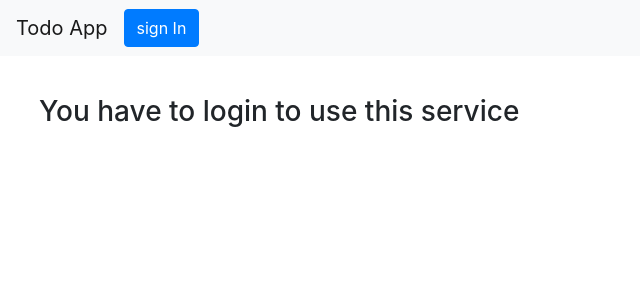
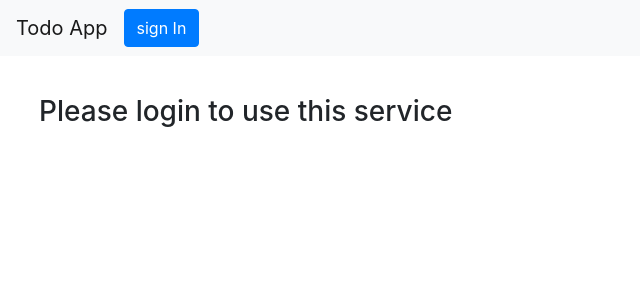
Before and after one commit to PawanSuryavanshi95/Todo, a React (Create React App) app: page / in a window 1280 px wide. Shown: the top 300 px of the page, without its empty margins (0-640 px from the left). Built offline with nearby package versions, Linux system fonts and the light colour scheme.

Commit message:
Removed redundant styling

```diff
--- a/src/App.js
+++ b/src/App.js
@@ -17,7 +17,7 @@ function App() {
             <Todos/>
           </main> :
           <main>
-            <h3>You have to login to use this service</h3>
+            <h3>Please login to use this service</h3>
           </main>}
     </div>
   );
--- a/src/component/Todos.js
+++ b/src/component/Todos.js
@@ -32,7 +32,6 @@ class Todos extends Component {
           <CardBody>
             <CardTitle>Todos</CardTitle>
             {todos}
-                    <h2>Make your work easy and unforgottenable, if that is a word</h2>
           </CardBody>
         </Card>
       </div>
--- a/src/index.css
+++ b/src/index.css
@@ -12,3 +12,8 @@ main {
 .btnAdd {
     width: 200px;
 }
+
+.btn-secondary {
+    color: red;
+    background-color: red;
+}
```
